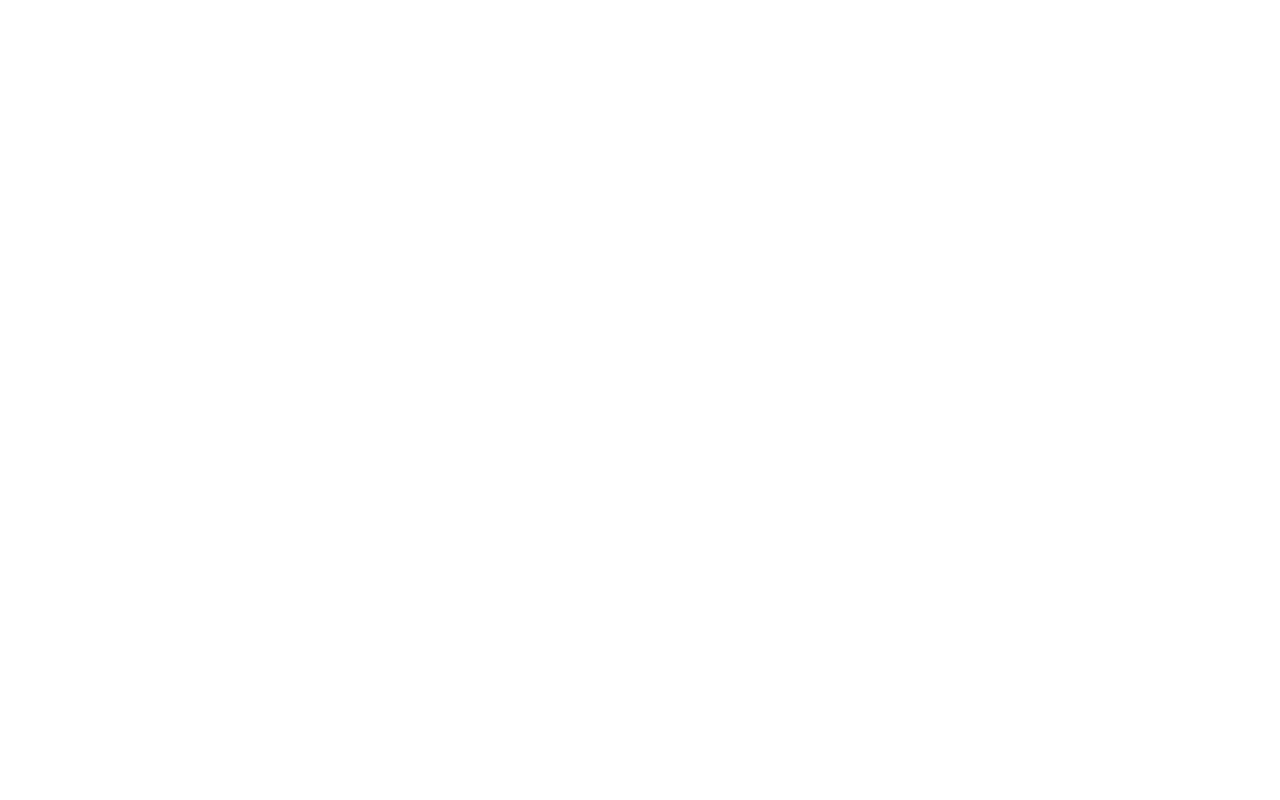
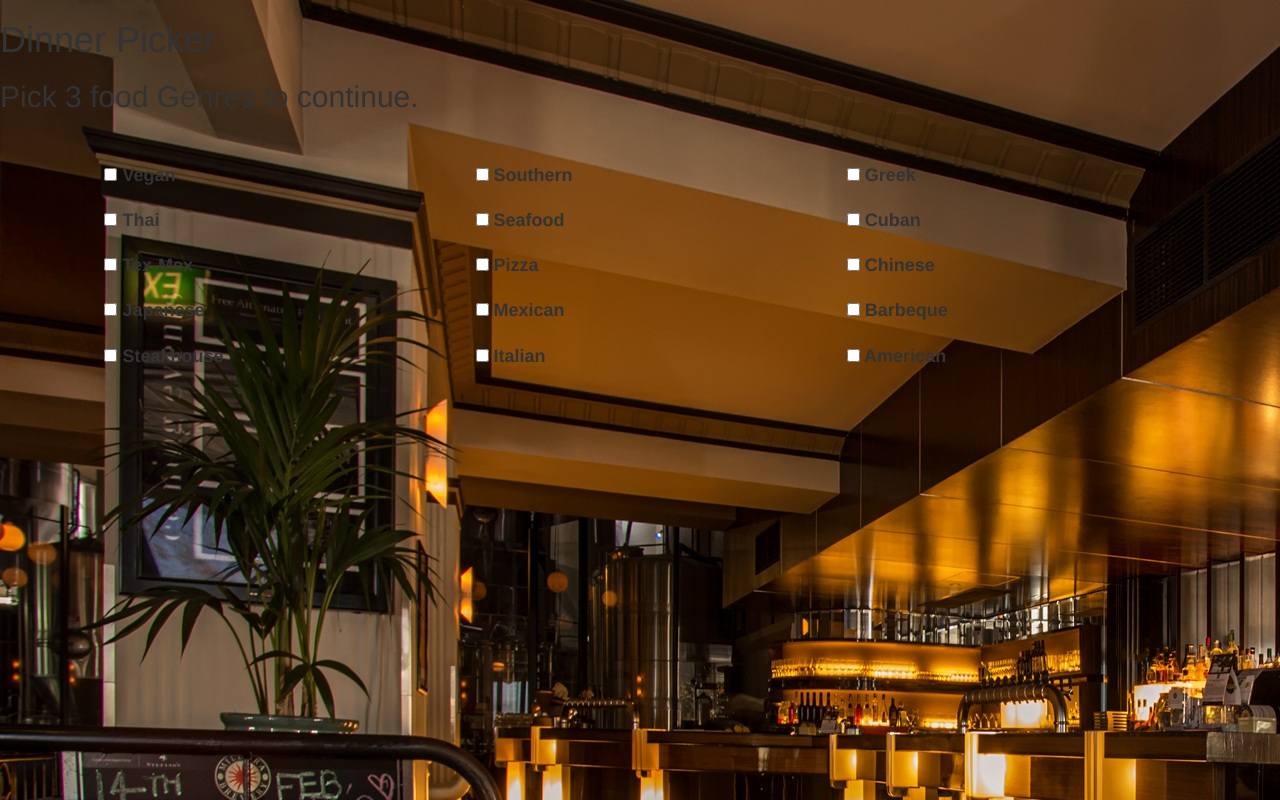
Before and after one commit to Acard1990/Dinner-Picker, a plain HTML site: page index.html in a window 1280 px wide. Drawn offline with nearby package versions, Linux system fonts and the light colour scheme.

```diff
--- a/assets/style.css
+++ b/assets/style.css
@@ -0,0 +1,16 @@
+body {
+    background-image: url("background.jpg");
+    //  background-size: 100% 100%;
+    //  background-repeat: no-repeat;
+}
+
+.form-check-label {
+    font-size: 18px;
+    padding-left: 22%;
+    padding-right: 22%;
+    padding-top: 5%;
+}
+
+.col-md-3 {
+    margin: 2%;
+}
--- a/index.html
+++ b/index.html
@@ -1,18 +1,95 @@
 <!DOCTYPE html>
 <html>
+
 <head>
     <meta charset="utf-8">
     <title>Dinner Picker</title>
-    <link rel="stylesheet" href="assets/bootstrap.min.css">
-    <link rel="stylesheet" href="assets/reset.css">
     <link rel="stylesheet" href="assets/style.css">
+    <link href="https://maxcdn.bootstrapcdn.com/bootstrap/3.3.6/css/bootstrap.min.css" rel="stylesheet" integrity="sha384-1q8mTJOASx8j1Au+a5WDVnPi2lkFfwwEAa8hDDdjZlpLegxhjVME1fgjWPGmkzs7" crossorigin="anonymous">
 </head>
+
 <body>
+    <header>
 
+        <h1>Dinner Picker</h1>
+        <h2>Pick 3 food Genres to continue.</h2>
 
+    </header>
+    <div class="col-md-3">
+        <label class="form-check-label">
+      <input type="checkbox" class="form-check-input">
+      Vegan
+    </label>
+        <label class="form-check-label">
+      <input type="checkbox" class="form-check-input">
+      Thai
+    </label>
+        <label class="form-check-label">
+      <input type="checkbox" class="form-check-input">
+      Tex-Mex
+    </label>
+        <label class="form-check-label">
+      <input type="checkbox" class="form-check-input">
+      Japanese
+    </label>
+        <label class="form-check-label">
+      <input type="checkbox" class="form-check-input">
+      Steakhouse
+    </label>
+
+    </div>
+
+    <div class="col-md-3">
+        <label class="form-check-label">
+      <input type="checkbox" class="form-check-input">
+      Southern
+    </label>
+        <label class="form-check-label">
+      <input type="checkbox" class="form-check-input">
+      Seafood
+    </label>
+        <label class="form-check-label">
+      <input type="checkbox" class="form-check-input">
+      Pizza
+    </label>
+        <label class="form-check-label">
+      <input type="checkbox" class="form-check-input">
+      Mexican
+    </label>
+        <label class="form-check-label">
+      <input type="checkbox" class="form-check-input">
+      Italian
+    </label>
+
+    </div>
+
+    <div class="col-md-3">
+        <label class="form-check-label">
+      <input type="checkbox" class="form-check-input">
+      Greek
+    </label>
+        <label class="form-check-label">
+      <input type="checkbox" class="form-check-input">
+      Cuban
+    </label>
+        <label class="form-check-label">
+      <input type="checkbox" class="form-check-input">
+      Chinese
+    </label>
+        <label class="form-check-label">
+      <input type="checkbox" class="form-check-input">
+      Barbeque
+    </label>
+        <label class="form-check-label">
+      <input type="checkbox" class="form-check-input">
+      American
+    </label>
+
+    </div>
 
     <script src="https://www.gstatic.com/firebasejs/4.4.0/firebase.js"></script>
     <script src="https://cdnjs.cloudflare.com/ajax/libs/jquery/3.2.1/jquery.min.js"></script>
     <script src="assets/app.js"></script>
 </body>
+
 </html>
```
Also changed, not shown: webcam/index.html (added, +49 -0 lines), assets/background.jpg (added), webcam/webcam.js (added). Lines whose indentation alone changed are shown as unchanged.
